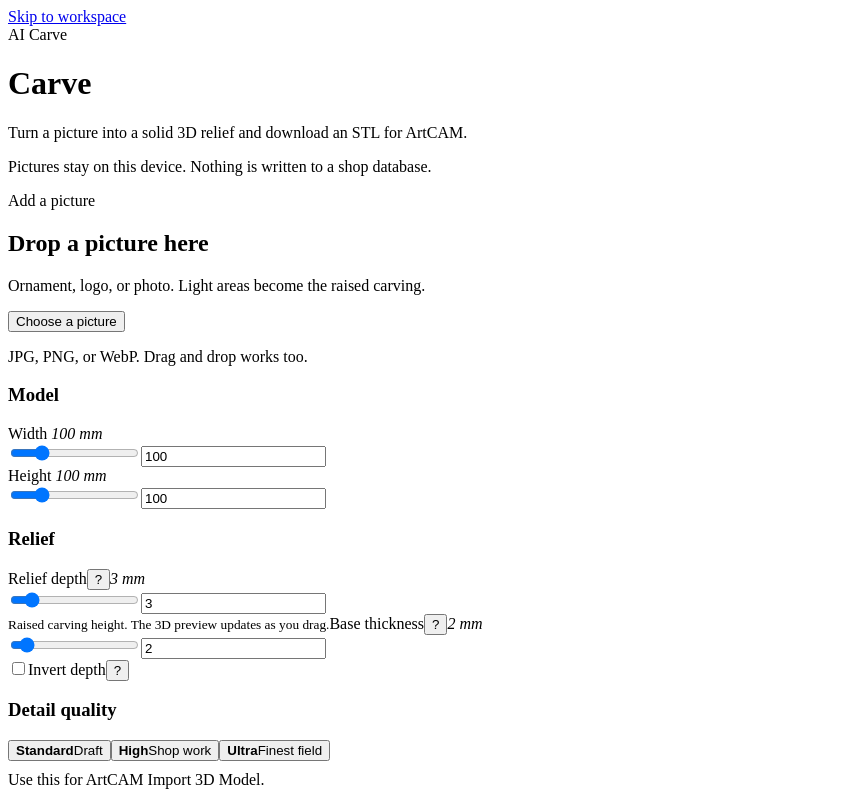
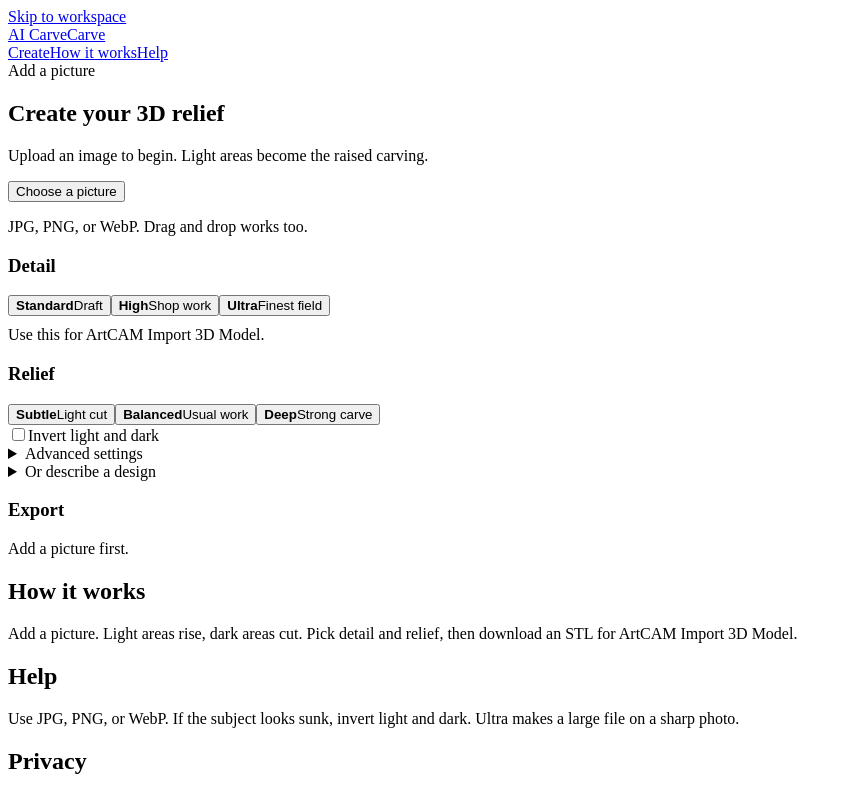
Before and after one commit to abuzar310/ai-carve, a React (Vite) app: page / in a window 1280 px wide. Shown: the top 795 px of the page, without its empty margins (0-847 px from the left). Built offline with nearby package versions, Linux system fonts and the light colour scheme; the HTML template or start-up script is replaced by a standard one.

Commit message:
Make Carve a source-and-relief workspace.
Large source pane stays visible, relief uses Subtle/Balanced/Deep,
and millimetres move into Advanced. Header and footer only link
to real sections.

```diff
--- a/src/App.tsx
+++ b/src/App.tsx
@@ -17,11 +17,19 @@ const BIAS = ", ornamental wood carving relief, high contrast, single subject, n
 const nf = new Intl.NumberFormat();
 const nf1 = new Intl.NumberFormat(undefined, { maximumFractionDigits: 1 });
 
+type FileMeta = { name: string; size: number; w: number; h: number };
+
 const QUALITY_HINT: Record<Quality, string> = {
   standard: "Draft",
   high: "Shop work",
   ultra: "Finest field",
 };
+
+const RELIEF = [
+  { id: "subtle", label: "Subtle", hint: "Light cut", depth: 1.5 },
+  { id: "balanced", label: "Balanced", hint: "Usual work", depth: 3 },
+  { id: "deep", label: "Deep", hint: "Strong carve", depth: 6 },
+] as const;
 
 const BUILD_STAGES = ["Preparing image", "Generating depth", "Building 3D relief", "Preparing preview"] as const;
 const DRAW_STAGES = ["Generating image", ...BUILD_STAGES] as const;
@@ -72,7 +80,7 @@ function stagesFor(busy: string): readonly string[] {
 export default function App() {
   const [prompt, setPrompt] = useState("Peacock on a teak panel, side view, deep carved feathers");
   const [pic, setPic] = useState("");
-  const [fileMeta, setFileMeta] = useState<{ name: string; size: number } | null>(null);
+  const [fileMeta, setFileMeta] = useState<FileMeta | null>(null);
   const [invert, setInvert] = useState(false);
   const [normalize, setNormalize] = useState(true);
   const [contrast, setContrast] = useState(1.15);
@@ -93,6 +101,7 @@ export default function App() {
   const goView = (kind: "fit" | "front" | "top" | "side" | "persp") => setView((v) => ({ kind, n: v.n + 1 }));
   const depth = useRef<HTMLCanvasElement>(null);
   const fileRef = useRef<HTMLInputElement>(null);
+  const wellRef = useRef<HTMLElement>(null);
   const mobile = constrainedPreview();
   const shareOk = useMemo(() => canShareFile(), []);
   const [, startTransition] = useTransition();
@@ -106,6 +115,12 @@ export default function App() {
   async function fromImage(src: string) {
     setBusy("Preparing image");
     const img = await loadImage(src);
+    setFileMeta((m) => ({
+      name: m?.name || "Picture",
+      size: m?.size || 0,
+      w: img.naturalWidth || img.width,
+      h: img.naturalHeight || img.height,
+    }));
     setBusy("Generating depth");
     await tick();
     const srcMax = Math.max(img.naturalWidth || img.width, img.naturalHeight || img.height);
@@ -173,7 +188,7 @@ export default function App() {
       const url = URL.createObjectURL(blob);
       if (pic.startsWith("blob:")) URL.revokeObjectURL(pic);
       setPic(url);
-      setFileMeta({ name: "Generated image", size: blob.size });
+      setFileMeta({ name: "Generated image", size: blob.size, w: 0, h: 0 });
       await fromImage(url);
     } catch (e) {
       setErr(sayErr(e));
@@ -187,7 +202,7 @@ export default function App() {
     const url = URL.createObjectURL(file);
     if (pic.startsWith("blob:")) URL.revokeObjectURL(pic);
     setPic(url);
-    setFileMeta({ name: file.name, size: file.size });
+    setFileMeta({ name: file.name, size: file.size, w: 0, h: 0 });
     try {
       await fromImage(url);
     } catch (e) {
@@ -229,7 +244,6 @@ export default function App() {
   const exportTris = raw ? triangleEstimate(raw.cols, raw.rows) : 0;
   const exportMb = raw ? stlBytesEstimate(exportTris) / 1e6 : 0;
   const thickMm = board.depthMm + board.baseMm;
-  const job = !pic ? "Add a picture to start." : busy ? `${busy}…` : ready ? "Download the STL for ArtCAM." : "Building the relief…";
 
   async function saveStl() {
     if (!refined || !raw) return;
@@ -325,8 +339,31 @@ export default function App() {
     return prompt;
   }
 
+  function newProject() {
+    clearPic();
+    setBoard({ widthMm: 100, heightMm: 100, depthMm: 3, baseMm: 2 });
+    setContrast(1.15);
+    setSmooth(0);
+    setInvert(false);
+    setNormalize(true);
+    setQuality("high");
+  }
+
+  async function toggleFull() {
+    const el = wellRef.current;
+    if (!el) return;
+    try {
+      if (document.fullscreenElement) await document.exitFullscreen();
+      else await el.requestFullscreen();
+    } catch {
+      setErr("This browser would not open a fullscreen preview.");
+    }
+  }
+
+  const reliefKind = RELIEF.find((r) => r.depth === board.depthMm)?.id ?? "custom";
   const stageList = stagesFor(busy);
   const exportLabel = shareOk ? "Share / Save STL" : "Download STL";
+  const stageI = stageList.indexOf(busy === "Download ready" ? "Preparing download" : busy);
 
   return (
     <div className="app">
@@ -345,13 +382,16 @@ export default function App() {
         }}
       />
 
-      <header className="top">
-        <div className="brand">
-          <div className="kicker" translate="no">AI Carve</div>
-          <h1 className="word" translate="no">Carve</h1>
-          <p className="lede">Turn a picture into a solid 3D relief and download an STL for ArtCAM.</p>
-          <p className="trust">Pictures stay on this device. Nothing is written to a shop database.</p>
-        </div>
+      <header className="bar">
+        <a className="brand" href="#workspace" translate="no">
+          <span className="kicker">AI Carve</span>
+          <span className="word">Carve</span>
+        </a>
+        <nav className="nav" aria-label="Product">
+          <a href="#workspace">Create</a>
+          <a href="#how">How it works</a>
+          <a href="#help">Help</a>
+        </nav>
         <div className="top-actions">
           <div className={"status" + (busy ? " run" : ready ? "" : " idle")} aria-live="polite">
             <i />
@@ -365,11 +405,32 @@ export default function App() {
         </div>
       </header>
 
-      {pic ? <p className="job">{job}</p> : null}
+      <main id="workspace" className={"work" + (pic ? " has-source" : "")}>
+        {pic ? (
+          <aside className="source card" aria-label="Source image">
+            <h2>Source</h2>
+            <img src={pic} alt={fileMeta?.name || "Design to carve"} width={fileMeta?.w || 512} height={fileMeta?.h || 512} />
+            <p>{fileMeta?.name || "Picture"}</p>
+            <p className="meta nums">
+              {fileMeta ? bytes(fileMeta.size) : ""}
+              {fileMeta?.w ? ` · ${fileMeta.w} × ${fileMeta.h} px` : ""}
+            </p>
+            <div className="actions two">
+              <button type="button" className="btn ghost" onClick={pickFile} disabled={!!busy}>
+                Replace
+              </button>
+              <button type="button" className="btn ghost" onClick={newProject} disabled={!!busy}>
+                New project
+              </button>
+            </div>
+            <canvas ref={depth} hidden />
+          </aside>
+        ) : null}
 
-      <main id="workspace" className="work">
         <div className="stage">
+        {ready && !busy ? <p className="result">Your 3D relief is ready</p> : null}
         <section
+          ref={wellRef}
           className="well"
           aria-label={mesh ? "3D relief" : "Upload an image"}
           onDragOver={(e) => {
@@ -391,8 +452,8 @@ export default function App() {
           ) : (
             <div className={"drop" + (over ? " on" : "")}>
               <div>
-                <h2>Drop a picture here</h2>
-                <p>Ornament, logo, or photo. Light areas become the raised carving.</p>
+                <h2>Create your 3D relief</h2>
+                <p>Upload an image to begin. Light areas become the raised carving.</p>
                 <button type="button" className="btn pri" onClick={pickFile} disabled={!!busy}>
                   Choose a picture
                 </button>
@@ -418,13 +479,12 @@ export default function App() {
               <div>
                 <strong>{busy}…</strong>
                 <ol className="stages">
-                  {stageList.map((s) => {
-                    const i = stageList.indexOf(busy);
-                    const j = stageList.indexOf(s);
-                    const cls = s === busy || (busy === "Download ready" && s === "Preparing download") ? "on" : j >= 0 && i >= 0 && j < i ? "did" : "";
+                  {stageList.map((s, j) => {
+                    const cls = j === stageI ? "on" : j < stageI ? "did" : "";
+                    const mark = j < stageI ? "✓" : j === stageI ? "●" : "○";
                     return (
                       <li key={s} className={cls}>
-                        {s}
+                        {mark} {s}
                       </li>
                     );
                   })}
@@ -463,103 +523,16 @@ export default function App() {
             <button type="button" className="chip" aria-pressed={tint} onClick={() => setTint((v) => !v)}>
               Tint
             </button>
+            <button type="button" className="chip" onClick={() => void toggleFull()}>
+              Full
+            </button>
           </div>
         ) : null}
         </div>
 
         <aside className="rail">
-          {pic ? (
-            <div className="card">
-              <h3>Image</h3>
-              <div className="thumb">
-                <img src={pic} alt={fileMeta?.name || "Design to carve"} width={72} height={72} />
-                <div>
-                  <p>{fileMeta?.name || "Picture"}</p>
-                  <small>{fileMeta ? bytes(fileMeta.size) : "Ready"}</small>
-                </div>
-                <div className="side">
-                  <button type="button" className="linkish" onClick={pickFile} disabled={!!busy}>
-                    Replace
-                  </button>
-                  <button type="button" className="linkish danger" onClick={clearPic} disabled={!!busy}>
-                    Remove
-                  </button>
-                </div>
-              </div>
-              <canvas ref={depth} hidden />
-            </div>
-          ) : null}
-
           <div className="card">
-            <h3>Model</h3>
-            <div className="pair">
-              <label className="field">
-                <span>
-                  Width <em className="nums">{board.widthMm}&nbsp;mm</em>
-                </span>
-                <div className="slide">
-                  <input type="range" min={20} max={400} step={1} value={board.widthMm} onChange={(e) => setNum("widthMm", e.target.value)} />
-                  <input type="number" inputMode="decimal" min={1} value={board.widthMm} onChange={(e) => setNum("widthMm", e.target.value)} />
-                </div>
-              </label>
-              <label className="field">
-                <span>
-                  Height <em className="nums">{board.heightMm}&nbsp;mm</em>
-                </span>
-                <div className="slide">
-                  <input type="range" min={20} max={400} step={1} value={board.heightMm} onChange={(e) => setNum("heightMm", e.target.value)} />
-                  <input type="number" inputMode="decimal" min={1} value={board.heightMm} onChange={(e) => setNum("heightMm", e.target.value)} />
-                </div>
-              </label>
-            </div>
-          </div>
-
-          <div className="card">
-            <h3>Relief</h3>
-            <div className="row">
-              <label className="field">
-                <span>
-                  <span className="lab">
-                    Relief depth
-                    <button type="button" className="tip" title="How tall the carving stands above the base. Typical CNC work is 2–6 mm." aria-label="What relief depth means">
-                      ?
-                    </button>
-                  </span>
-                  <em className="nums">{board.depthMm}&nbsp;mm</em>
-                </span>
-                <div className="slide">
-                  <input type="range" min={0.5} max={20} step={0.1} value={board.depthMm} onChange={(e) => setNum("depthMm", e.target.value)} />
-                  <input type="number" inputMode="decimal" min={0.1} step={0.1} value={board.depthMm} onChange={(e) => setNum("depthMm", e.target.value)} />
-                </div>
-                <small>Raised carving height. The 3D preview updates as you drag.</small>
-              </label>
-              <label className="field">
-                <span>
-                  <span className="lab">
-                    Base thickness
-                    <button type="button" className="tip" title="Solid slab under the carving so the part has a flat bottom for the machine." aria-label="What base thickness means">
-                      ?
-                    </button>
-                  </span>
-                  <em className="nums">{board.baseMm}&nbsp;mm</em>
-                </span>
-                <div className="slide">
-                  <input type="range" min={0.5} max={20} step={0.1} value={board.baseMm} onChange={(e) => setNum("baseMm", e.target.value)} />
-                  <input type="number" inputMode="decimal" min={0.1} step={0.1} value={board.baseMm} onChange={(e) => setNum("baseMm", e.target.value)} />
-                </div>
-              </label>
-              <label className="toggle">
-                <input type="checkbox" checked={invert} onChange={(e) => setInvert(e.target.checked)} />
-                Invert depth
-                <button type="button" className="tip" title="Swap high and low. Use this if the subject looks sunk instead of raised." aria-label="What invert depth means">
-                  ?
-                </button>
-              </label>
-            </div>
-          </div>
-
-          <div className="card">
-            <h3>Detail quality</h3>
+            <h3>Detail</h3>
             <div className="seg" role="group" aria-label="Detail quality">
               {(Object.keys(QUALITY) as Quality[]).map((k) => (
                 <button key={k} type="button" aria-pressed={quality === k} disabled={!!busy} onClick={() => startTransition(() => setQuality(k))}>
@@ -577,9 +550,56 @@ export default function App() {
             </p>
           </div>
 
+          <div className="card">
+            <h3>Relief</h3>
+            <div className="seg" role="group" aria-label="Relief depth">
+              {RELIEF.map((r) => (
+                <button
+                  key={r.id}
+                  type="button"
+                  aria-pressed={reliefKind === r.id}
+                  onClick={() => setBoard((b) => ({ ...b, depthMm: r.depth }))}
+                >
+                  <strong>{r.label}</strong>
+                  <span>{r.hint}</span>
+                </button>
+              ))}
+            </div>
+            <label className="toggle">
+              <input type="checkbox" checked={invert} onChange={(e) => setInvert(e.target.checked)} />
+              Invert light and dark
+            </label>
+          </div>
+
           <details className="card adv">
-            <summary>Advanced</summary>
+            <summary>Advanced settings</summary>
             <div className="row" style={{ marginTop: 12 }}>
+              <div className="pair">
+                <label className="field">
+                  <span>
+                    Width <em className="nums">{board.widthMm}&nbsp;mm</em>
+                  </span>
+                  <input type="number" inputMode="decimal" min={1} value={board.widthMm} onChange={(e) => setNum("widthMm", e.target.value)} />
+                </label>
+                <label className="field">
+                  <span>
+                    Height <em className="nums">{board.heightMm}&nbsp;mm</em>
+                  </span>
+                  <input type="number" inputMode="decimal" min={1} value={board.heightMm} onChange={(e) => setNum("heightMm", e.target.value)} />
+                </label>
+              </div>
+              <label className="field">
+                <span>
+                  Relief depth <em className="nums">{board.depthMm}&nbsp;mm</em>
+                </span>
+                <input type="number" inputMode="decimal" min={0.1} step={0.1} value={board.depthMm} onChange={(e) => setNum("depthMm", e.target.value)} />
+              </label>
+              <label className="field">
+                <span>
+                  Base thickness <em className="nums">{board.baseMm}&nbsp;mm</em>
+                </span>
+                <input type="number" inputMode="decimal" min={0.1} step={0.1} value={board.baseMm} onChange={(e) => setNum("baseMm", e.target.value)} />
+              </label>
               <label className="field">
                 <span>
                   Contrast <em>{contrast}</em>
@@ -660,6 +680,11 @@ export default function App() {
               >
                 Reset settings
               </button>
+              {pic ? (
+                <button type="button" className="btn ghost full" onClick={newProject} disabled={!!busy}>
+                  New project
+                </button>
+              ) : null}
             </div>
           </details>
 
@@ -710,7 +735,7 @@ export default function App() {
             ) : (
               <>
                 <h3>Export</h3>
-                <p className="meta">Add a picture first. The STL download appears here when the relief is ready.</p>
+                <p className="meta">{pic ? "The relief is building. Download appears here when it is ready." : "Add a picture first."}</p>
               </>
             )}
           </div>
@@ -732,11 +757,24 @@ export default function App() {
       </main>
 
       <footer className="foot">
-        <h2>How Carve works</h2>
-        <p>
-          Light areas rise. Dark areas cut. Set width, height, relief depth, and base, then download an STL for ArtCAM Import 3D Model.
-        </p>
-        <p>Use the height BMP if ArtCAM asks you to open an image. Pictures never leave this browser for a shop database.</p>
+        <div>
+          <h2 id="how">How it works</h2>
+          <p>Add a picture. Light areas rise, dark areas cut. Pick detail and relief, then download an STL for ArtCAM Import 3D Model.</p>
+        </div>
+        <div>
+          <h2 id="help">Help</h2>
+          <p>Use JPG, PNG, or WebP. If the subject looks sunk, invert light and dark. Ultra makes a large file on a sharp photo.</p>
+        </div>
+        <div>
+          <h2 id="privacy">Privacy</h2>
+          <p>Pictures stay in this browser. Carve does not write them to a shop database.</p>
+        </div>
+        <nav className="foot-nav" aria-label="Footer">
+          <a href="#workspace">Create</a>
+          <a href="#how">How it works</a>
+          <a href="#help">Help</a>
+          <a href="#privacy">Privacy</a>
+        </nav>
       </footer>
 
       {ready ? (
--- a/src/app.css
+++ b/src/app.css
@@ -53,26 +53,26 @@ button:focus-visible, input:focus-visible, textarea:focus-visible, select:focus-
   padding: 8px 12px; background: var(--ink); color: var(--paper); border-radius: var(--r-sm);
 }
 .skip:focus { top: 12px }
-.app { max-width: 1280px; margin: 0 auto; padding: 20px 20px 96px }
+.app { max-width: 1360px; margin: 0 auto; padding: 12px 20px 96px }
 main { scroll-margin-top: 16px }
 h1, h2 { text-wrap: balance }
 .nums { font-variant-numeric: tabular-nums }
-.top {
-  display: flex; align-items: flex-end; justify-content: space-between; gap: 16px;
-  margin-bottom: 20px;
+.bar {
+  display: flex; align-items: center; gap: 16px;
+  min-height: 56px; margin-bottom: 16px;
 }
-.brand { display: grid; gap: 6px }
+.brand { display: flex; align-items: baseline; gap: 8px; text-decoration: none; color: inherit }
 .kicker {
   font-family: var(--mono); font-size: 11px; letter-spacing: .14em; text-transform: uppercase;
   color: var(--brass);
 }
 .word {
-  margin: 0; font-family: var(--display); font-size: 42px; font-weight: 560;
-  letter-spacing: -.03em; line-height: .95;
+  font-family: var(--display); font-size: 22px; font-weight: 560;
+  letter-spacing: -.03em; line-height: 1;
 }
-.lede { margin: 0; max-width: 36em; color: var(--mute) }
-.trust { margin: 6px 0 0; max-width: 36em; color: var(--mute); font-size: 14px }
-.job { margin: 0 0 16px; color: var(--ink); font-size: 15px }
+.nav { display: flex; flex-wrap: wrap; gap: 14px; margin-left: auto; font-size: 14px }
+.nav a, .foot-nav a { color: var(--ink); text-decoration: none; min-height: 36px; display: inline-flex; align-items: center }
+.nav a:hover, .foot-nav a:hover { color: var(--brass) }
 .top-actions { display: flex; align-items: center; gap: 12px; flex-shrink: 0 }
 .status {
   display: flex; align-items: center; gap: 8px;
@@ -96,9 +96,21 @@ h1, h2 { text-wrap: balance }
 .path span { color: #c4bba8 }
 
 .work {
-  display: grid; grid-template-columns: minmax(0, 1.45fr) minmax(300px, 380px);
+  display: grid; grid-template-columns: minmax(0, 1fr) minmax(280px, 320px);
   gap: 16px; align-items: start;
 }
+.work.has-source {
+  grid-template-columns: 240px minmax(0, 1fr) minmax(280px, 320px);
+}
+.source h2, .result {
+  margin: 0 0 10px; font-size: 13px; letter-spacing: .08em; text-transform: uppercase; color: var(--mute);
+}
+.source img {
+  width: 100%; height: auto; max-height: 280px; object-fit: contain;
+  border-radius: var(--r-sm); background: var(--well); display: block; margin-bottom: 10px;
+}
+.source p { margin: 0 0 4px; word-break: break-word }
+.result { color: var(--ok) }
 
 .stage { position: relative; display: grid; gap: 8px; min-width: 0 }
 .well {
@@ -109,6 +121,7 @@ h1, h2 { text-wrap: balance }
   box-shadow: var(--shadow);
   overflow: hidden;
 }
+.well:fullscreen, .well:fullscreen .gl, .well:fullscreen .gl canvas { min-height: 100vh; width: 100%; height: 100% }
 .well .gl, .well .gl canvas { width: 100%; height: 100%; min-height: 560px; display: block; touch-action: none }
 .well .gl.ph {
   display: grid; place-items: center;
@@ -279,14 +292,19 @@ details.gen summary { cursor: pointer; min-height: 36px; color: var(--mute); fon
 
 .sticky { display: none !important }
 
+@media (max-width: 1100px) {
+  .work, .work.has-source { grid-template-columns: minmax(0, 1fr) minmax(260px, 300px) }
+  .source { grid-column: 1 / -1; display: grid; grid-template-columns: 200px 1fr; gap: 12px; align-items: center }
+  .source img { max-height: 160px; margin: 0 }
+}
 @media (max-width: 900px) {
   .work { grid-template-columns: 1fr }
+  .source { grid-column: auto; grid-template-columns: 1fr }
+  .source img { max-height: 220px }
   .well, .well .gl, .well .gl canvas, .drop { min-height: 360px }
-  .word { font-size: 32px }
-  .lede { font-size: 15px }
-  .app { padding: 14px 14px 120px }
-  .top { align-items: flex-start; flex-direction: column; gap: 8px; margin-bottom: 10px }
-  .trust { display: none }
+  .bar { flex-wrap: wrap; gap: 8px }
+  .nav { margin-left: 0; width: 100%; gap: 12px }
+  .app { padding: 12px 14px 120px }
   .pair { grid-template-columns: 1fr }
   .seg button { min-height: 48px }
   .hide-phone { display: none }
@@ -307,12 +325,13 @@ details.gen summary { cursor: pointer; min-height: 36px; color: var(--mute); fon
 }
 
 .foot {
-  margin-top: 28px; padding-top: 20px; border-top: 1px solid var(--line);
-  color: var(--mute); font-size: 14px; max-width: 65ch; display: grid; gap: 10px;
+  margin-top: 32px; padding-top: 20px; border-top: 1px solid var(--line);
+  color: var(--mute); font-size: 14px;
+  display: grid; grid-template-columns: repeat(auto-fit, minmax(200px, 1fr)); gap: 16px 24px;
 }
-.foot h2 { margin: 0; font-size: 15px; color: var(--ink) }
-.foot p { margin: 0 }
-.foot ul { margin: 0; padding-left: 1.2em }
+.foot h2 { margin: 0 0 8px; font-size: 13px; letter-spacing: .08em; text-transform: uppercase; color: var(--ink); scroll-margin-top: 20px }
+.foot p { margin: 0; max-width: 40em }
+.foot-nav { display: flex; flex-wrap: wrap; gap: 12px 16px; grid-column: 1 / -1 }
 
 @keyframes pulse { 50% { opacity: .4 } }
 @keyframes fade { from { opacity: 0 } to { opacity: 1 } }
```
